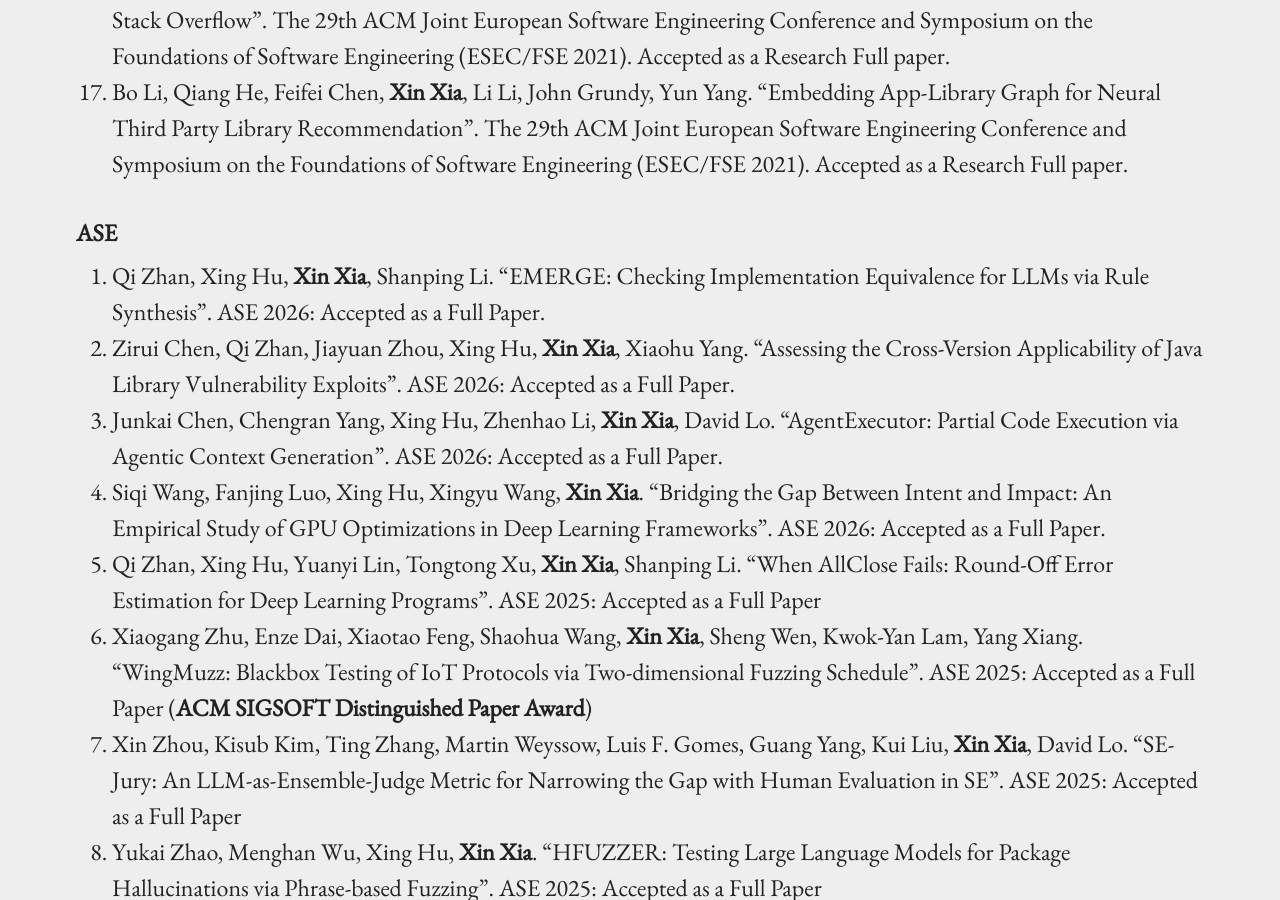
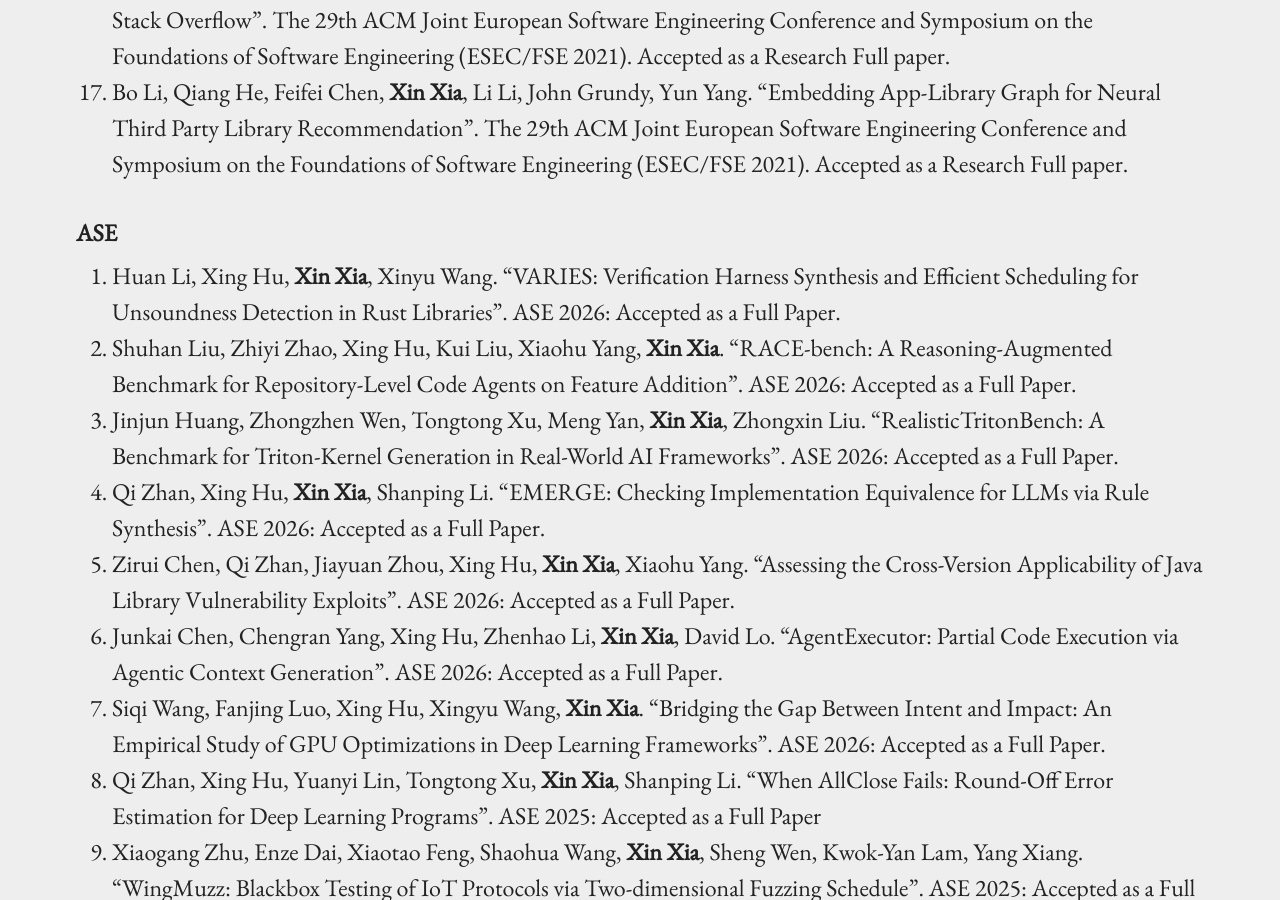
Before and after one commit to xin-xia/xin-xia.github.io, a Jekyll site: the page built from index.md, in a window 1280 px wide and 900 px high, scrolled down 16157 px. Built offline with Jekyll 4.4.1, drawn with Linux system fonts in a browser that asks for light colours.

Commit message:
Update index.md

```diff
--- a/index.md
+++ b/index.md
@@ -220,6 +220,9 @@ Case Study of Code Clone Detection and Defect Prediction". IEEE Transactions on
 
 
 #### ASE
+1. Huan Li, Xing Hu, <strong>Xin Xia</strong>, Xinyu Wang.  "VARIES: Verification Harness Synthesis and Efficient Scheduling for Unsoundness Detection in Rust Libraries". ASE 2026: Accepted as a Full Paper.  <br/>
+1. Shuhan Liu, Zhiyi Zhao, Xing Hu, Kui Liu, Xiaohu Yang, <strong>Xin Xia</strong>.  "RACE-bench: A Reasoning-Augmented Benchmark for Repository-Level Code Agents on Feature Addition". ASE 2026: Accepted as a Full Paper.  <br/>
+1. Jinjun Huang, Zhongzhen Wen, Tongtong Xu, Meng Yan, <strong>Xin Xia</strong>, Zhongxin Liu. "RealisticTritonBench: A Benchmark for Triton-Kernel Generation in Real-World AI Frameworks". ASE 2026: Accepted as a Full Paper.  <br/>
 1. Qi Zhan, Xing Hu, <strong>Xin Xia</strong>, Shanping Li. "EMERGE: Checking Implementation Equivalence for LLMs via Rule Synthesis". ASE 2026: Accepted as a Full Paper.  <br/>
 1. Zirui Chen, Qi Zhan, Jiayuan Zhou, Xing Hu, <strong>Xin Xia</strong>, Xiaohu Yang. "Assessing the Cross-Version Applicability of Java Library Vulnerability Exploits".  ASE 2026: Accepted as a Full Paper.  <br/>
 1. Junkai Chen, Chengran Yang, Xing Hu, Zhenhao Li, <strong>Xin Xia</strong>, David Lo. "AgentExecutor: Partial Code Execution via Agentic Context Generation".  ASE 2026: Accepted as a Full Paper.  <br/>
```
